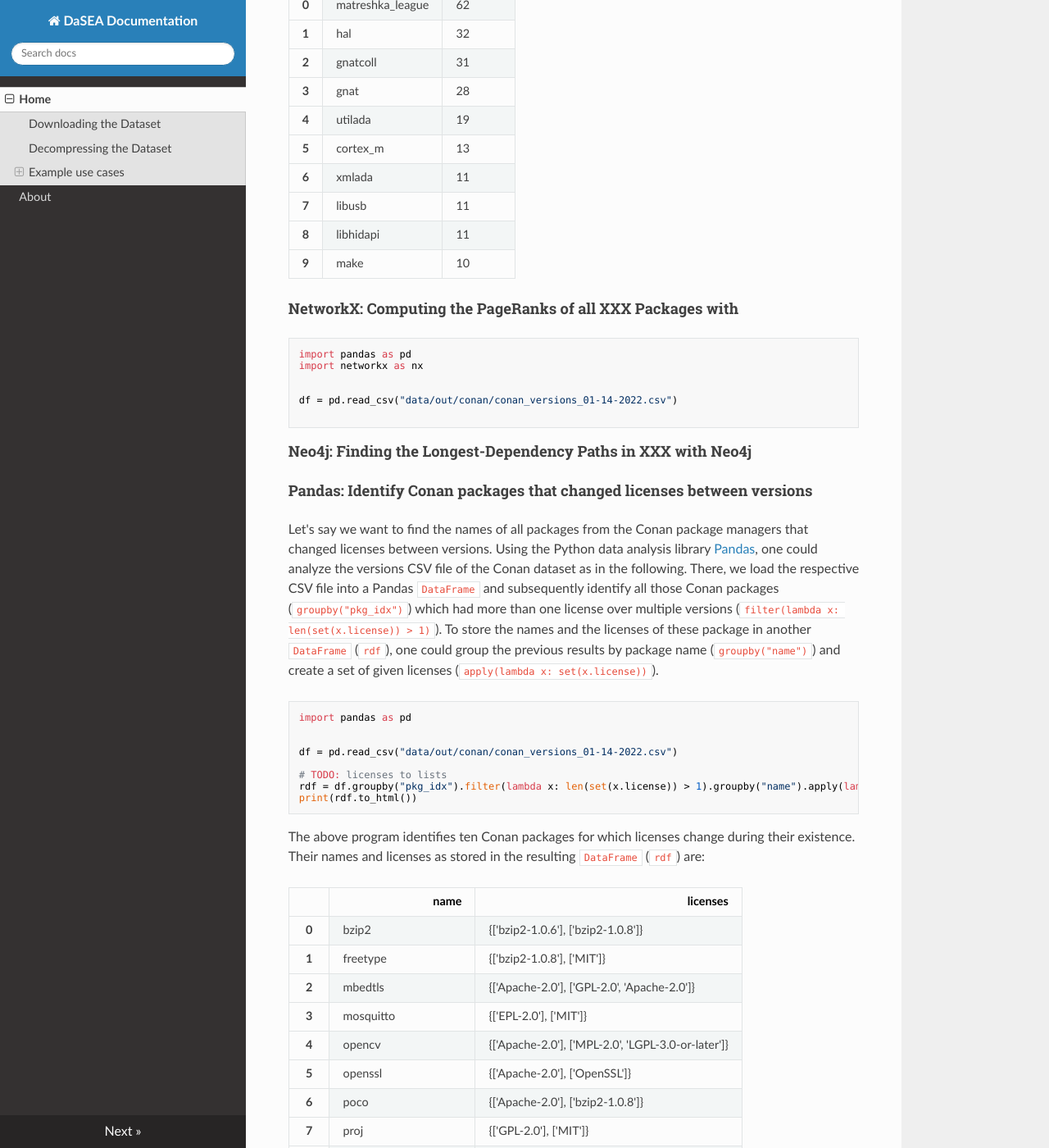
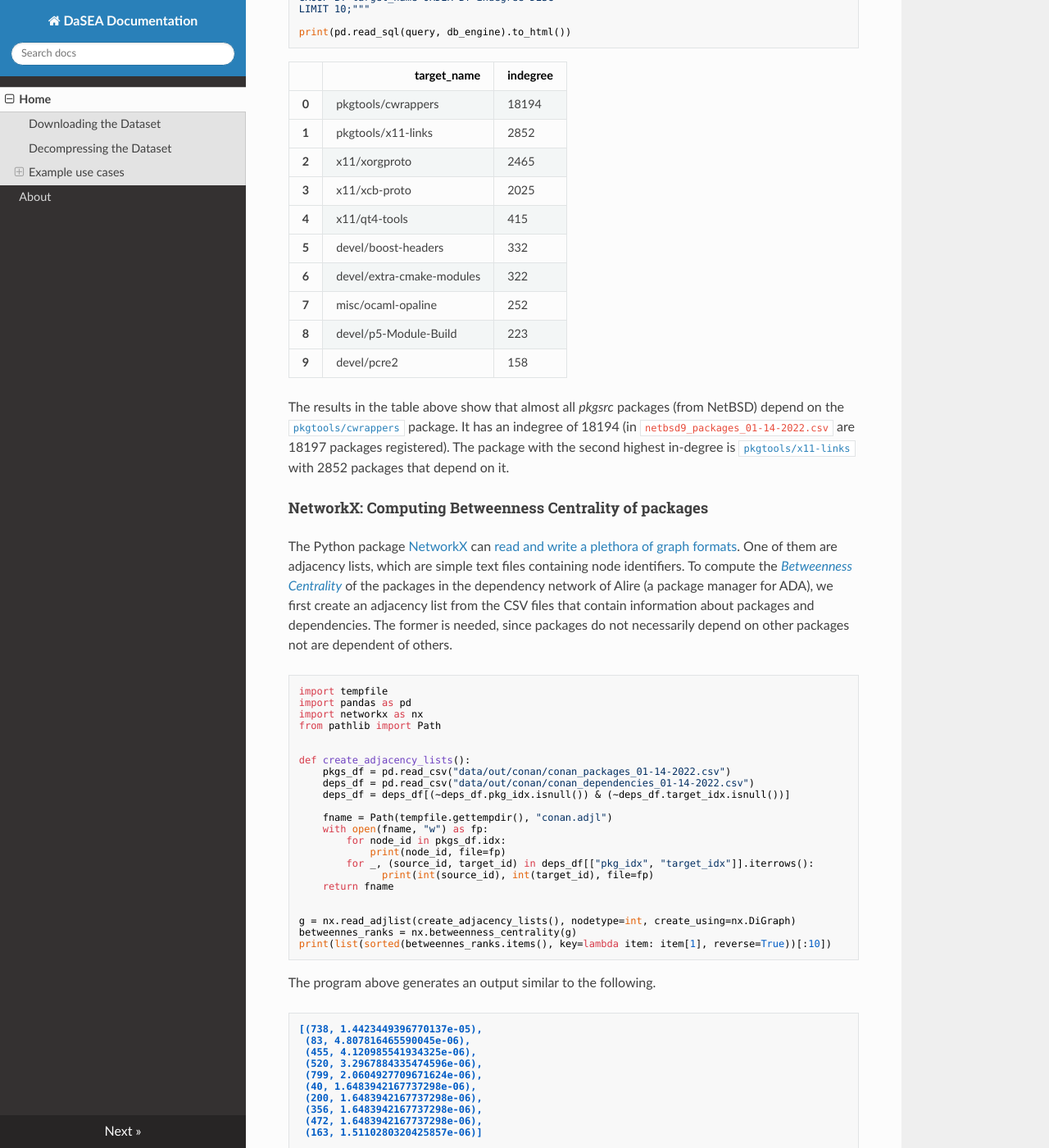
Before and after one commit to DaSEA-project/DASEA, an MkDocs documentation site: the page built from docs/index.md, in a window 1280 px wide and 1400 px high, scrolled down 1818 px. Shown: the whole window at 82% size. Built offline with MkDocs 1.6.1, drawn with Linux system fonts in a browser that asks for light colours; nearby versions of some CDN libraries; some of the changed text lies outside the part shown.

Commit message:
Added some examples, they need more polishing

````diff
--- a/docs/index.md
+++ b/docs/index.md
@@ -68,6 +68,11 @@ tar -jxf dasea_01-14-2022.tar.bz2 data/out/fpm/fpm_dependencies_01-14-2022.csv
 #### SQL: Identify packages with highest in-degree
 
 
+
+To count the in-degree
+
+For brevity of the example, we use Pandas' `to_sql` function, which creates the database schema automatically in the background.
+
 ```python
 import pandas as pd
 from sqlalchemy import create_engine
@@ -75,8 +80,8 @@ from sqlalchemy import create_engine
 
 db_engine = create_engine('sqlite://')  # in memory DB
 
-# dependencies_df = pd.read_csv("data/out/ports/netbsd9/netbsd9_versions_01-14-2022.csv")
-deps_df = pd.read_csv("data/out/alire/alire_dependencies_01-14-2022.csv")
+deps_df = pd.read_csv("data/out/ports/netbsd9/netbsd9_dependencies_01-14-2022.csv")
+# deps_df = pd.read_csv("data/out/alire/alire_dependencies_01-14-2022.csv")
 deps_df.to_sql("Dependencies", db_engine)
 
 query = """SELECT target_name, COUNT(target_name) AS indegree FROM Dependencies
@@ -85,7 +90,6 @@ LIMIT 10;"""
 
 print(pd.read_sql(query, db_engine).to_html())
 ```
-
 
 <table border="1" class="dataframe">
   <thead>
@@ -98,72 +102,132 @@ print(pd.read_sql(query, db_engine).to_html())
   <tbody>
     <tr>
       <th>0</th>
-      <td>matreshka_league</td>
-      <td>62</td>
+      <td>pkgtools/cwrappers</td>
+      <td>18194</td>
     </tr>
     <tr>
       <th>1</th>
-      <td>hal</td>
-      <td>32</td>
+      <td>pkgtools/x11-links</td>
+      <td>2852</td>
     </tr>
     <tr>
       <th>2</th>
-      <td>gnatcoll</td>
-      <td>31</td>
+      <td>x11/xorgproto</td>
+      <td>2465</td>
     </tr>
     <tr>
       <th>3</th>
-      <td>gnat</td>
-      <td>28</td>
+      <td>x11/xcb-proto</td>
+      <td>2025</td>
     </tr>
     <tr>
       <th>4</th>
-      <td>utilada</td>
-      <td>19</td>
+      <td>x11/qt4-tools</td>
+      <td>415</td>
     </tr>
     <tr>
       <th>5</th>
-      <td>cortex_m</td>
-      <td>13</td>
+      <td>devel/boost-headers</td>
+      <td>332</td>
     </tr>
     <tr>
       <th>6</th>
-      <td>xmlada</td>
-      <td>11</td>
+      <td>devel/extra-cmake-modules</td>
+      <td>322</td>
     </tr>
     <tr>
       <th>7</th>
-      <td>libusb</td>
-      <td>11</td>
+      <td>misc/ocaml-opaline</td>
+      <td>252</td>
     </tr>
     <tr>
       <th>8</th>
-      <td>libhidapi</td>
-      <td>11</td>
+      <td>devel/p5-Module-Build</td>
+      <td>223</td>
     </tr>
     <tr>
       <th>9</th>
-      <td>make</td>
-      <td>10</td>
+      <td>devel/pcre2</td>
+      <td>158</td>
     </tr>
   </tbody>
 </table>
 
-#### NetworkX: Computing the PageRanks of all XXX Packages with
+The results in the table above show that almost all _pkgsrc_ packages (from NetBSD) depend on the [`pkgtools/cwrappers`](https://cdn.netbsd.org/pub/pkgsrc/current/pkgsrc/pkgtools/cwrappers/index.html) package.
+It has an indegree of 18194 (in `netbsd9_packages_01-14-2022.csv` are 18197 packages registered).
+The package with the second highest in-degree is [`pkgtools/x11-links`](https://cdn.netbsd.org/pub/pkgsrc/current/pkgsrc/pkgtools/x11-links/index.html) with 2852 packages that depend on it.
+
+
+#### NetworkX: Computing Betweenness Centrality of packages
+
+
+The Python package [NetworkX](https://networkx.org/) can [read and write a plethora of graph formats](https://networkx.org/documentation/stable/reference/readwrite/index.html).
+One of them are adjacency lists, which are simple text files containing node identifiers.
+To compute the [_Betweenness Centrality_](https://networkx.org/documentation/stable/reference/algorithms/generated/networkx.algorithms.centrality.betweenness_centrality.html#networkx.algorithms.centrality.betweenness_centrality) of the packages in the dependency network of Alire (a package manager for ADA), we first create an adjacency list from the CSV files that contain information about packages and dependencies.
+The former is needed, since packages do not necessarily depend on other packages not are dependent of others.
+
+
+
+<!-- [_"Graph Algorithms: Practical Examples in Apache Spark and Neo4j"_](https://www.academia.edu/download/62067087/Graph_Algorithms_Neo4j20200211-122044-3inq88.pdf)
+ -->
 
 
 ```python
+import tempfile
 import pandas as pd
 import networkx as nx
+from pathlib import Path
 
 
-df = pd.read_csv("data/out/conan/conan_versions_01-14-2022.csv")
+def create_adjacency_lists():
+    pkgs_df = pd.read_csv("data/out/conan/conan_packages_01-14-2022.csv")
+    deps_df = pd.read_csv("data/out/conan/conan_dependencies_01-14-2022.csv")
+    deps_df = deps_df[(~deps_df.pkg_idx.isnull()) & (~deps_df.target_idx.isnull())]
+
+    fname = Path(tempfile.gettempdir(), "conan.adjl")
+    with open(fname, "w") as fp:
+        for node_id in pkgs_df.idx:
+            print(node_id, file=fp)
+        for _, (source_id, target_id) in deps_df[["pkg_idx", "target_idx"]].iterrows():
+              print(int(source_id), int(target_id), file=fp)
+    return fname
+
+
+g = nx.read_adjlist(create_adjacency_lists(), nodetype=int, create_using=nx.DiGraph)
+betweennes_ranks = nx.betweenness_centrality(g)
+print(list(sorted(betweennes_ranks.items(), key=lambda item: item[1], reverse=True))[:10])
+```
+
+The program above generates an output similar to the following.
 
 ```
+[(738, 1.4423449396770137e-05),
+ (83, 4.807816465590045e-06),
+ (455, 4.120985541934325e-06),
+ (520, 3.2967884335474596e-06),
+ (799, 2.0604927709671624e-06),
+ (40, 1.6483942167737298e-06),
+ (200, 1.6483942167737298e-06),
+ (356, 1.6483942167737298e-06),
+ (472, 1.6483942167737298e-06),
+ (163, 1.5110280320425857e-06)]
+```
+
+The printed results show, that the package with identifier 738 has the highest Betweenness Centrality.
+That package is [`openssl`](https://conan.io/center/openssl).
+The package with the second highest Betweenness Centrality is [`boost`](https://conan.io/center/boost) (identifier 83).
+
+Note, the program above does not illustrate the programmatic lookup of package names from identifier.
 
 
+<!-- #### Neo4j: Finding the Longest-Dependency Paths in XXX with Neo4j
 
-#### Neo4j: Finding the Longest-Dependency Paths in XXX with Neo4j
+Identifying all packages that depend directly or indirectly on the [`openssl`](https://conan.io/center/openssl) in Conan.
+
+Neo4j databases can be created from CSV file.
+The only requirement is, that columns are named in a certain way
+
+ -->
 
 
 #### Pandas: Identify Conan packages that changed licenses between versions
@@ -258,11 +322,49 @@ Note, that the given licenses are not in chronological order.
 For that, the above program would have to be modified.
 
 
+#### Gephi: Visualize an ecosystem
 
+The graph visualization program [Gephi](https://gephi.org/) can read graphs from many [kinds of files](https://gephi.org/users/supported-graph-formats/).
+Amongst others it supports reading CSV files.
+However, it requires that CSV files with graph nodes contain at least two columns with names `Id` and `Label` respectively.
+CSV files storing edges must specify the ends of edges in fields called `Source` and `Target` respectively.
+See the [linked tutorial](https://seinecle.github.io/gephi-tutorials/generated-html/importing-csv-data-in-gephi-en.html) for details of importing CSV data.
+The columns of the DaSEA dataset are called differently though.
 
- the most common licenses with pandas
+The following program illustrates how to convert a packages CSV file and a dependency CSV file from the Conan ecosystem into two CSV files of a format that Gephi can digest.
 
 
 ```python
-engine = create_engine('sqlite:///school.db', echo=True)
+import pandas as pd
+from pathlib import Path
+
+
+pkgs_df = pd.read_csv("data/out/conan/conan_packages_01-14-2022.csv")
+pkgs_df.rename(columns={"idx": "Id", "name": "Label"}, inplace=True)
+pkgs_df.to_csv(Path("/tmp", "conan_gephi_nodes.csv"), index=False)
+
+deps_df = pd.read_csv("data/out/conan/conan_dependencies_01-14-2022.csv")
+
+deps_df = deps_df[(~deps_df.pkg_idx.isnull()) & (~deps_df.target_idx.isnull())]
+deps_df.pkg_idx = deps_df.pkg_idx.astype(np.uint)
+deps_df.rename(columns={"pkg_idx": "Source", "target_idx": "Target"}, inplace=True)
+deps_df.to_csv(Path("/tmp", "conan_gephi_edges.csv"), index=False)
 ```
+
+The screenshots below illustrate the process of importing nodes and edges from their respective CSV files.
+
+![](images/import_nodes_1.png)
+![](images/import_nodes_2.png)
+![](images/import_edges_1.png)
+![](images/import_edges_2.png)
+![](images/import_final.png)
+
+After a bit of cosmetic changes to the Conan dependency network, i.e., Noverlap layout algorithm and node sizes and colors according to a nodes PageRank, a visualization of Conan's package dependency network look like in the following:
+
+![](images/conan_gephi.png)
+
+
+<!--
+
+ the most common licenses with pandas
+ -->
````
Also changed, not shown: docs/images/conan_gephi.png (added), docs/images/import_edges_1.png (added), docs/images/import_edges_2.png (added), docs/images/import_final.png (added), docs/images/import_nodes_1.png (added), docs/images/import_nodes_2.png (added).
